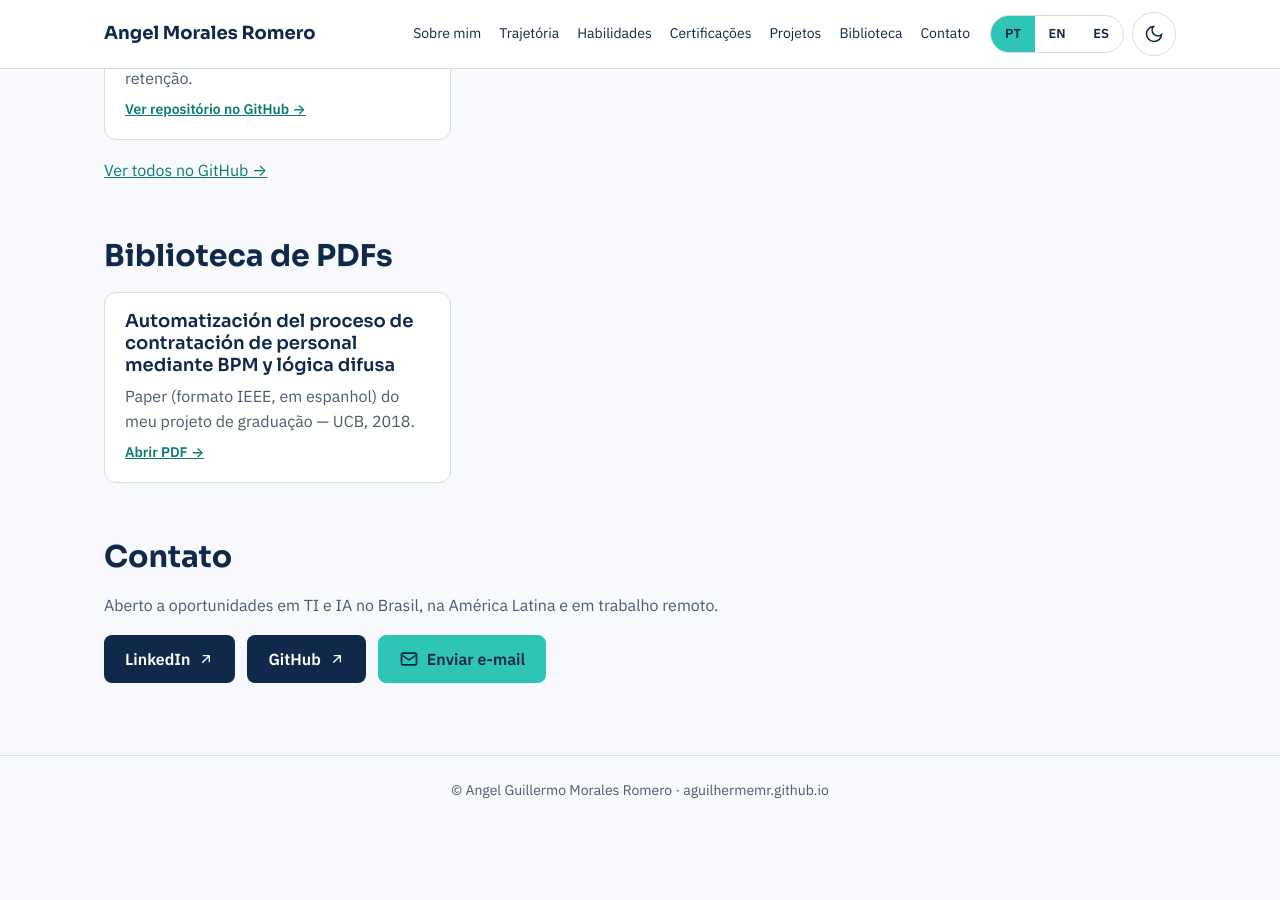
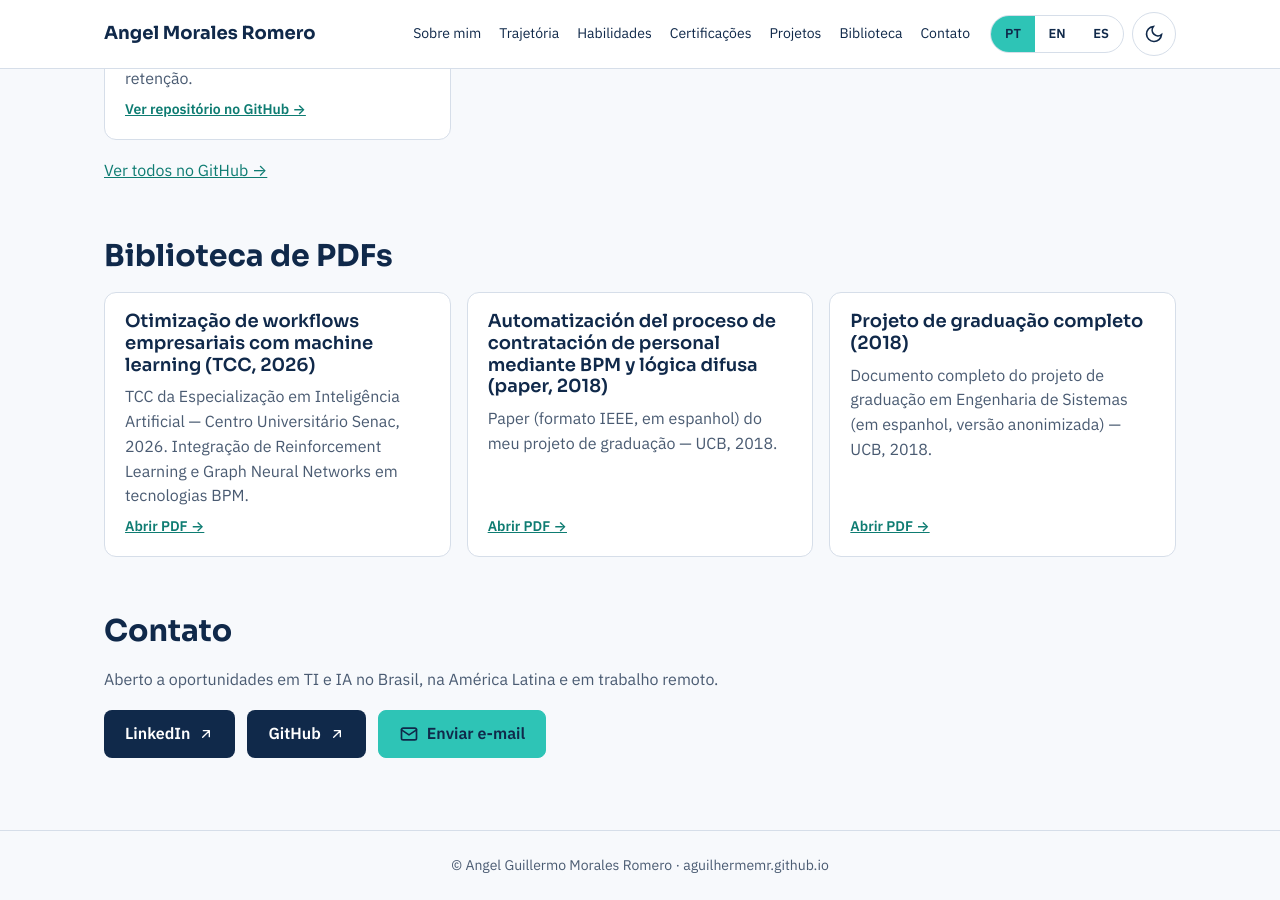
Before and after one commit to aguilhermemr/aguilhermemr.github.io, a Jekyll site: the page built from index.html, in a window 1280 px wide and 900 px high, scrolled down 2962 px. Built offline with Jekyll 4.4.1, drawn with Linux system fonts in a browser that asks for light colours; before the commit the page ends 3788 px from its top, so only the background shows below that; some of the changed text lies outside the part shown.

Commit message:
Portfólio: biblioteca com TCC 2026 e projeto 2018, PDFs nos cartões e nome oficial da Especialização

```diff
--- a/_data/biblioteca.yml
+++ b/_data/biblioteca.yml
@@ -2,21 +2,44 @@
 # Para publicar um PDF: coloque o arquivo em assets/biblioteca/ e adicione um item abaixo.
 # A seção "Biblioteca" e o link no menu aparecem sozinhos quando existir pelo menos
 # um item para o idioma da página (lang: pt, en, es ou all para os três).
-#
-# Exemplo:
-# - title: "Introdução ao Reinforcement Learning"
-#   file: introducao-rl.pdf
-#   desc: "Resumo de estudo, 12 páginas."
-#   lang: pt
-- title: "Automatización del proceso de contratación de personal mediante BPM y lógica difusa"
+# Os itens aparecem na ordem desta lista.
+
+# --- TCC da pós-graduação (Senac, 2026) ---
+- title: "Otimização de workflows empresariais com machine learning (TCC, 2026)"
+  file: TCC_Senac_AGMR_2026.pdf
+  desc: "TCC da Especialização em Inteligência Artificial — Centro Universitário Senac, 2026. Integração de Reinforcement Learning e Graph Neural Networks em tecnologias BPM."
+  lang: pt
+- title: "Business workflow optimization with machine learning (thesis, 2026)"
+  file: TCC_Senac_AGMR_2026.pdf
+  desc: "Postgraduate thesis (in Portuguese), Specialization in Artificial Intelligence — Senac University Center, 2026. Reinforcement Learning and Graph Neural Networks applied to BPM."
+  lang: en
+- title: "Optimización de flujos de trabajo empresariales con machine learning (tesis, 2026)"
+  file: TCC_Senac_AGMR_2026.pdf
+  desc: "Tesis de la Especialización en Inteligencia Artificial (en portugués) — Centro Universitário Senac, 2026. Reinforcement Learning y Graph Neural Networks aplicados a BPM."
+  lang: es
+
+# --- Projeto de graduação (UCB, 2018) ---
+- title: "Automatización del proceso de contratación de personal mediante BPM y lógica difusa (paper, 2018)"
   file: Paper_IEEE_AGMR_2018.pdf
   desc: "Paper (formato IEEE, em espanhol) do meu projeto de graduação — UCB, 2018."
   lang: pt
-- title: "Recruitment process automation with BPM and fuzzy logic"
+- title: "Projeto de graduação completo (2018)"
+  file: Proyecto_de_Grado_AGMR_2018_anonimizado.pdf
+  desc: "Documento completo do projeto de graduação em Engenharia de Sistemas (em espanhol, versão anonimizada) — UCB, 2018."
+  lang: pt
+- title: "Recruitment process automation with BPM and fuzzy logic (paper, 2018)"
   file: Paper_IEEE_AGMR_2018.pdf
   desc: "IEEE-format paper (in Spanish) on my capstone project — UCB, 2018."
   lang: en
-- title: "Automatización del proceso de contratación de personal mediante BPM y lógica difusa"
+- title: "Full capstone project document (2018)"
+  file: Proyecto_de_Grado_AGMR_2018_anonimizado.pdf
+  desc: "Complete Systems Engineering capstone document (in Spanish, anonymized version) — UCB, 2018."
+  lang: en
+- title: "Automatización del proceso de contratación de personal mediante BPM y lógica difusa (paper, 2018)"
   file: Paper_IEEE_AGMR_2018.pdf
   desc: "Paper en formato IEEE de mi proyecto de grado — UCB, 2018."
   lang: es
+- title: "Proyecto de grado completo (2018)"
+  file: Proyecto_de_Grado_AGMR_2018_anonimizado.pdf
+  desc: "Documento completo del proyecto de grado de Ingeniería de Sistemas (versión anonimizada) — UCB, 2018."
+  lang: es
--- a/_data/en.yml
+++ b/_data/en.yml
@@ -130,10 +130,12 @@ projects:
     title: Business workflow optimization with machine learning
     desc: "Postgraduate thesis: Reinforcement Learning (PPO) and Graph Neural Networks (GAT) applied to BPMN processes."
     repo: https://github.com/aguilhermemr/tcc_senac_agmr
+    pdf: TCC_Senac_AGMR_2026.pdf
   - tag: AI · BPM · Fuzzy logic
     title: Recruitment automation with BPM and fuzzy logic
     desc: "Systems Engineering capstone project (UCB, 2018), graded 85 with honors: a ProcessMaker BPM workflow that makes the final-interview decision with a fuzzy inference system (MATLAB), connected through a REST API I built in VB.NET."
     repo: https://github.com/aguilhermemr/Proyecto-de-Grado-AGMR-repositorio-de-contratacion
+    pdf: Proyecto_de_Grado_AGMR_2018_anonimizado.pdf
   - tag: ML · Classification
     title: Credit card fraud detection
     desc: "Postgraduate group project (Senac): model comparison on imbalanced data with threshold tuning; XGBoost reached an Average Precision of 0.87."
@@ -142,6 +144,7 @@ projects:
     title: Customer churn prediction
     desc: "Course example worked on as a group during the postgraduate program (Senac): L1 logistic regression with SMOTE, tuned threshold (recall ≈ 76%) and an executive retention report."
     repo: https://github.com/aguilhermemr/senac-pos-ia-sad-client-churn
+read_pdf: Read the document (PDF) →
 read_more: Read article →
 open_pdf: Open PDF →
 back: ← Back to portfolio
--- a/_data/es.yml
+++ b/_data/es.yml
@@ -130,10 +130,12 @@ projects:
     title: Optimización de flujos de trabajo empresariales con machine learning
     desc: "Tesis del posgrado: Reinforcement Learning (PPO) y Graph Neural Networks (GAT) aplicados a procesos BPMN."
     repo: https://github.com/aguilhermemr/tcc_senac_agmr
+    pdf: TCC_Senac_AGMR_2026.pdf
   - tag: IA · BPM · Lógica difusa
     title: Automatización de la contratación de personal con BPM y lógica difusa
     desc: "Proyecto de grado de Ingeniería de Sistemas (UCB, 2018), nota 85 con mención de honor: proceso BPM en ProcessMaker que decide la entrevista final con un sistema de inferencia difusa (MATLAB), conectados por una API REST que desarrollé en VB.NET."
     repo: https://github.com/aguilhermemr/Proyecto-de-Grado-AGMR-repositorio-de-contratacion
+    pdf: Proyecto_de_Grado_AGMR_2018_anonimizado.pdf
   - tag: ML · Clasificación
     title: Detección de fraude en tarjetas de crédito
     desc: "Proyecto en grupo del posgrado (Senac): comparación de modelos con datos desbalanceados y ajuste del umbral; XGBoost con Average Precision de 0,87."
@@ -142,6 +144,7 @@ projects:
     title: Predicción de churn de clientes
     desc: "Ejemplo de la materia trabajado en grupo en el posgrado (Senac): regresión logística L1 con SMOTE, umbral ajustado (recall ≈ 76%) e informe ejecutivo de retención."
     repo: https://github.com/aguilhermemr/senac-pos-ia-sad-client-churn
+read_pdf: Leer el documento (PDF) →
 read_more: Leer artículo →
 open_pdf: Abrir PDF →
 back: ← Volver al portafolio
--- a/_data/pt.yml
+++ b/_data/pt.yml
@@ -49,7 +49,7 @@ path_hint: Clique em cada etapa para ver os detalhes.
 kinds: { edu: Formação, course: Cursos, job: Experiência }
 timeline:
   - kind: edu
-    title: Pós-graduação lato sensu em Inteligência Artificial
+    title: Especialização em Inteligência Artificial
     org: Senac, São Paulo – SP
     dates: 02/2025 – 07/2026
     details:
@@ -130,10 +130,12 @@ projects:
     title: Otimização de workflows empresariais com machine learning
     desc: "TCC da pós-graduação: Reinforcement Learning (PPO) e Graph Neural Networks (GAT) aplicados a processos BPMN."
     repo: https://github.com/aguilhermemr/tcc_senac_agmr
+    pdf: TCC_Senac_AGMR_2026.pdf
   - tag: IA · BPM · Lógica difusa
     title: Automação da contratação de pessoal com BPM e lógica difusa
     desc: "Projeto de graduação em Engenharia de Sistemas (UCB, 2018), nota 85 com menção honrosa: processo BPM no ProcessMaker que decide a entrevista final com um sistema de inferência difusa (MATLAB), conectados por uma API REST que desenvolvi em VB.NET."
     repo: https://github.com/aguilhermemr/Proyecto-de-Grado-AGMR-repositorio-de-contratacion
+    pdf: Proyecto_de_Grado_AGMR_2018_anonimizado.pdf
   - tag: ML · Classificação
     title: Detecção de fraude em cartões de crédito
     desc: "Projeto em grupo da pós-graduação (Senac): comparação de modelos com dados desbalanceados e ajuste de threshold; XGBoost com Average Precision de 0,87."
@@ -142,6 +144,7 @@ projects:
     title: Previsão de churn de clientes
     desc: "Exemplo da disciplina trabalhado em grupo na pós (Senac): regressão logística L1 com SMOTE, threshold ajustado (recall ≈ 76%) e relatório executivo para retenção."
     repo: https://github.com/aguilhermemr/senac-pos-ia-sad-client-churn
+read_pdf: Ler o documento (PDF) →
 read_more: Ler artigo →
 open_pdf: Abrir PDF →
 back: ← Voltar ao portfólio
```
